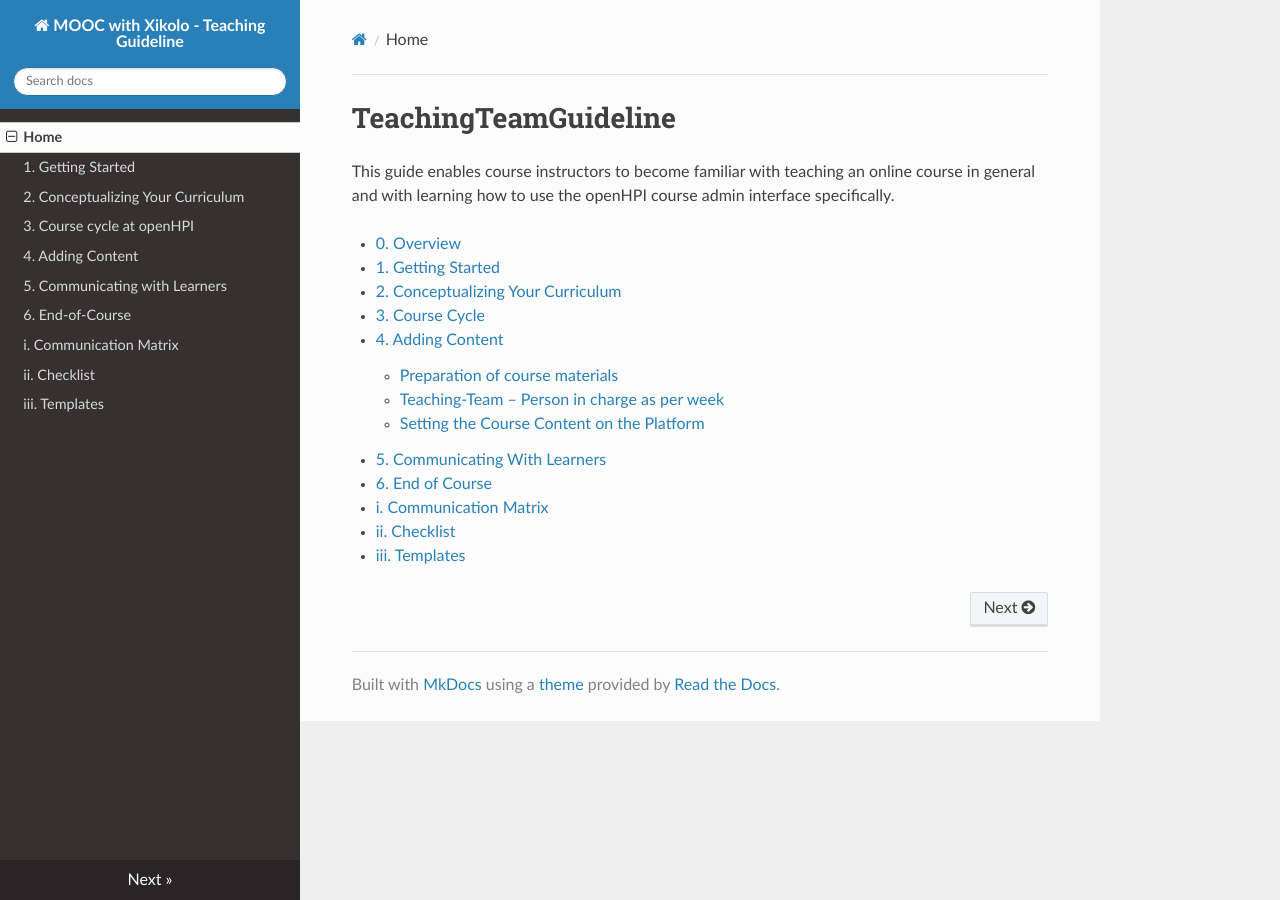
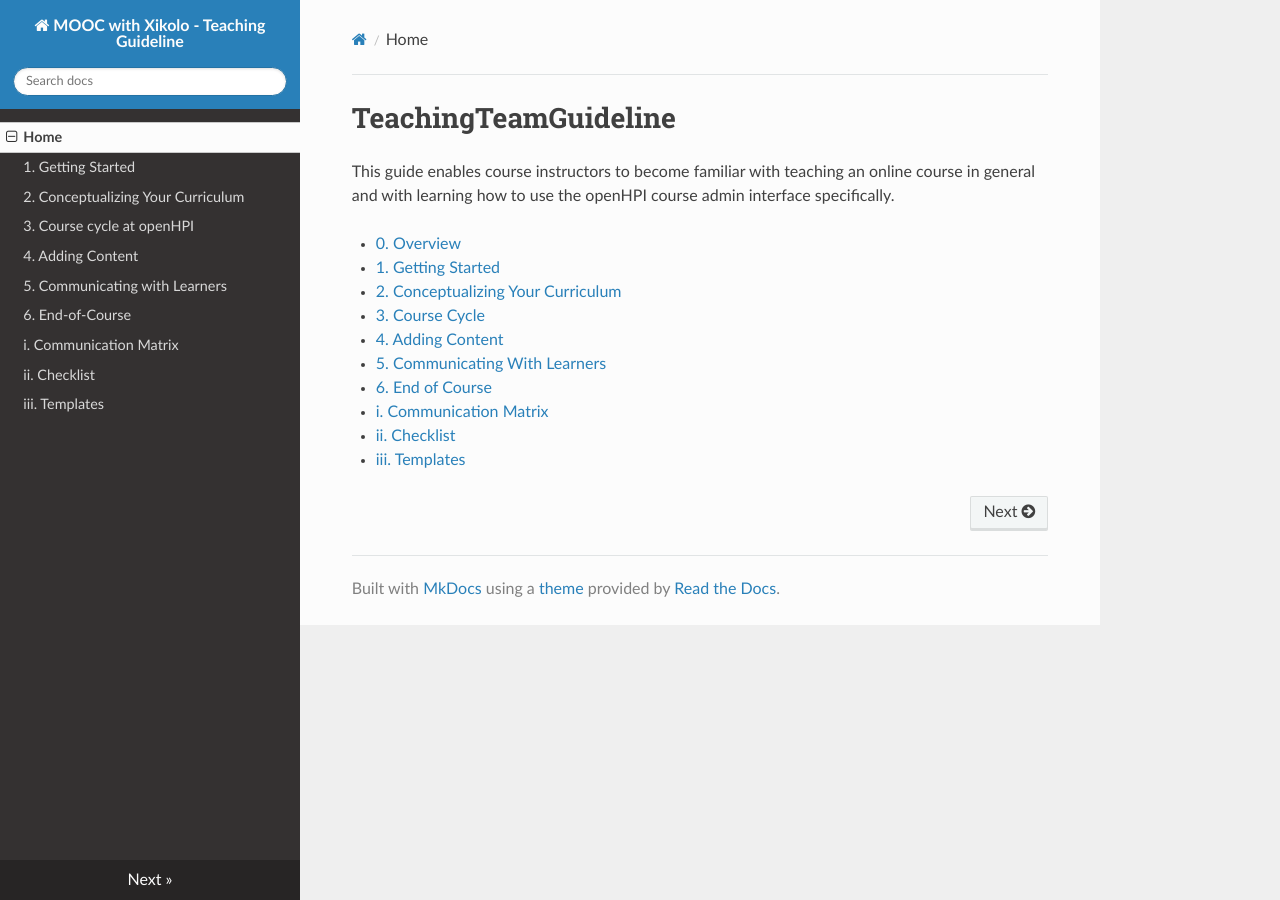
Before and after one commit to openHPI/TeachingTeamGuidelines, an MkDocs documentation site: the page built from docs/index.md, in a window 1280 px wide. Built offline with MkDocs 1.6.1, drawn with Linux system fonts in a browser that asks for light colours; nearby versions of some CDN libraries; old or Windows-style settings are respelled for this version of MkDocs.

Commit message:
Update index.md

```diff
--- a/docs/index.md
+++ b/docs/index.md
@@ -7,9 +7,6 @@ This guide enables course instructors to become familiar with teaching an online
    - [2. Conceptualizing Your Curriculum](02_curriculum-design.md)
    - [3. Course Cycle](03_course-cycle_schedule.md)
    - [4. Adding Content](04_adding-content.md)
-    - [Preparation of course materials](04_adding-content.md)
-    - [Teaching-Team – Person in charge as per week](04_adding-content.md)
-    - [Setting the Course Content on the Platform](04_adding-content.md)
    - [5. Communicating With Learners](05_community-management.md)
    - [6. End of Course](06_end-of-course.md)
    - [i. Communication Matrix](07_communication-matrix.md)
```
